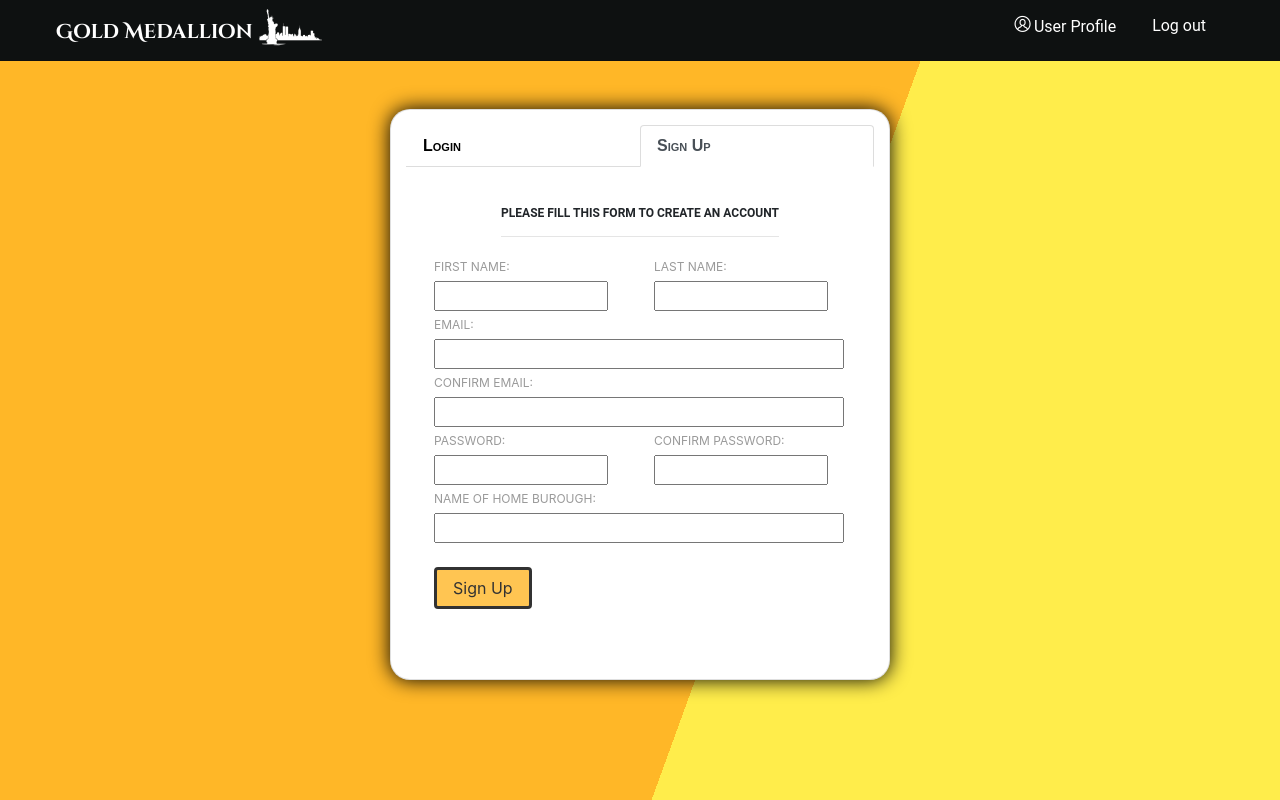
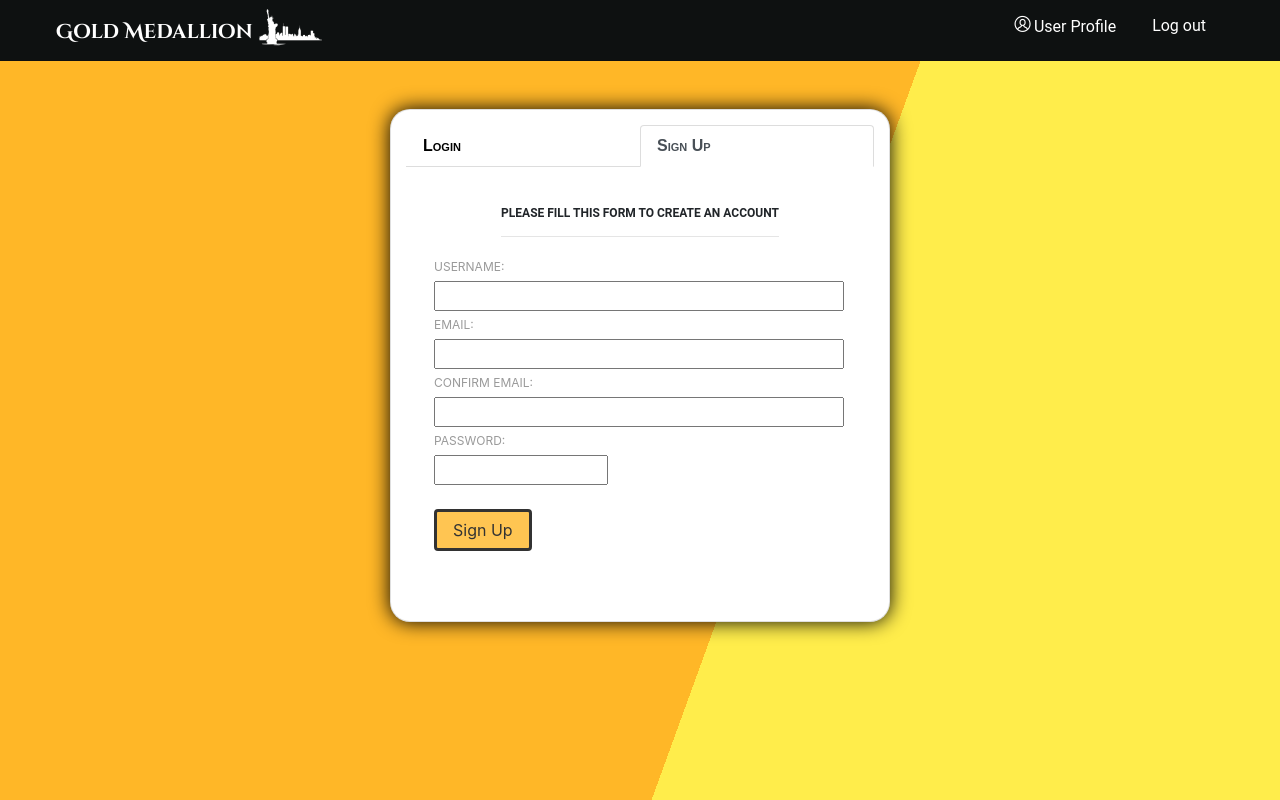
Before and after one commit to hughhhuang/gold_medallion, a React (Create React App) app: page /loginsignup in a window 1280 px wide. Both pictures are taken after a click on the tab "Sign Up". Built offline with nearby package versions, Linux system fonts and the light colour scheme; no server answers.

Commit message:
commented out sign up

```diff
--- a/src/components/LoginSignUp.js
+++ b/src/components/LoginSignUp.js
@@ -45,7 +45,7 @@ class LoginSignUp extends Component {
                         <hr></hr>
                       </div>
                       <form className="pl-5">
-                        <div className="row ml-0">
+                        {/* <div className="row ml-0">
                           <div className="col">
                             <label for="first-name">First name:</label><br></br>
                             <input type="text" id="first-name" size="12"></input>
@@ -53,6 +53,12 @@ class LoginSignUp extends Component {
                           <div className="col">
                             <label for="last-name">Last name:</label><br></br>
                             <input type="text" id="last-name" size="12"></input>
+                          </div>
+                        </div> */}
+                        <div className="row ml-0">
+                          <div className="col">
+                            <label for="username">Username:</label><br></br>
+                            <input type="text" id="username" size="35"></input>
                           </div>
                         </div>
                         <div className="row ml-0">
@@ -72,16 +78,16 @@ class LoginSignUp extends Component {
                             <label for="password">Password:</label><br></br>
                             <input type="password" id="password" size="12"></input>
                           </div>
-                          <div className="col">
+                          {/* <div className="col">
                             <label for="confirm-password">Confirm Password:</label><br></br>
                             <input type="password" id="confirm-password" size="12"></input>
-                          </div>
+                          </div> */}
                         </div>
                         <div className="row ml-0">
-                          <div className="col">
+                          {/* <div className="col">
                             <label for="home-burough">Name of Home Burough:</label><br></br>
                             <input type="text" id="home-burough" size="35"></input>
-                          </div>
+                          </div> */}
                           <div className="col">
                             <button type="submit" id="sign-up" className="btn btn-primary mt-4 yellow-btn">Sign Up</button>
                           </div>
```
